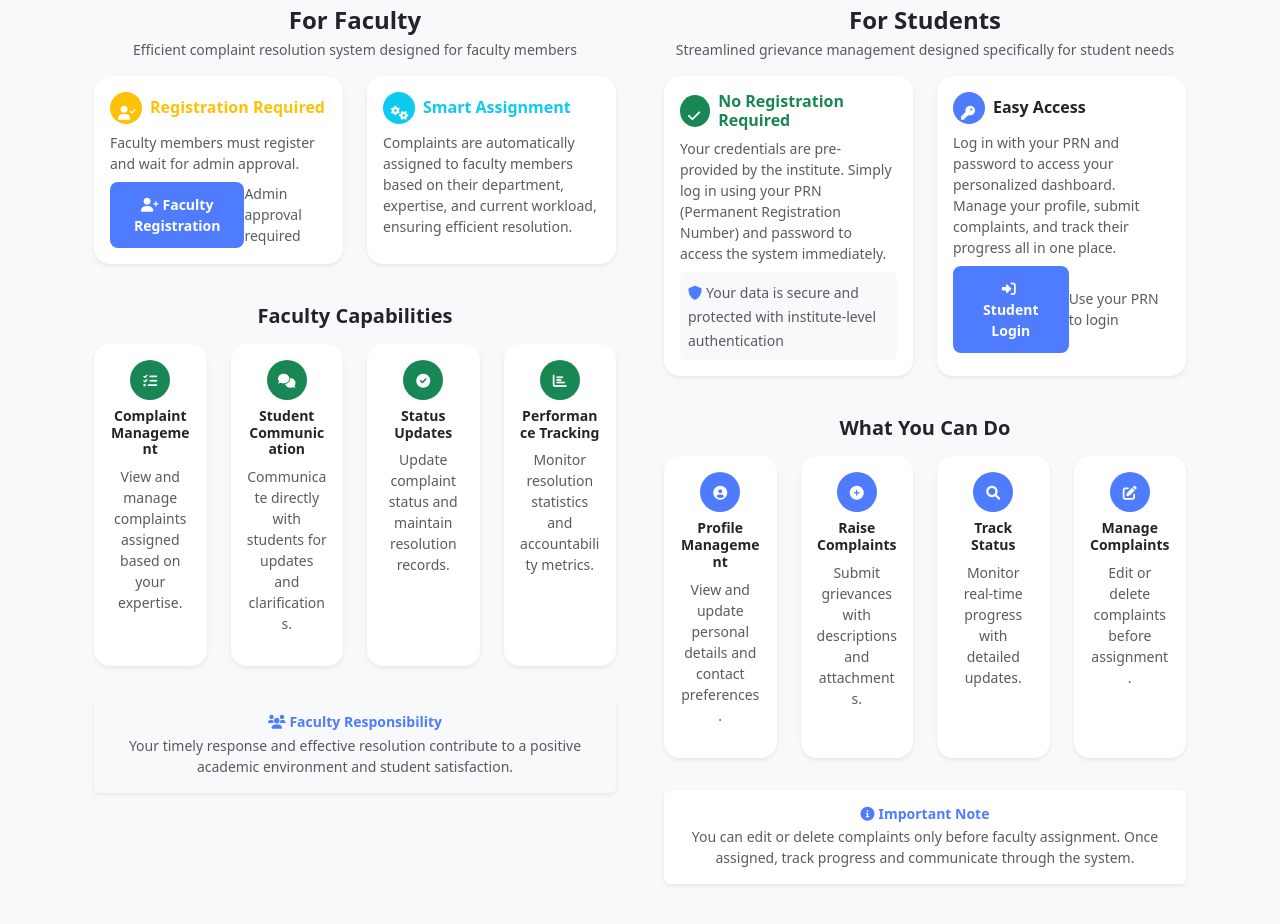
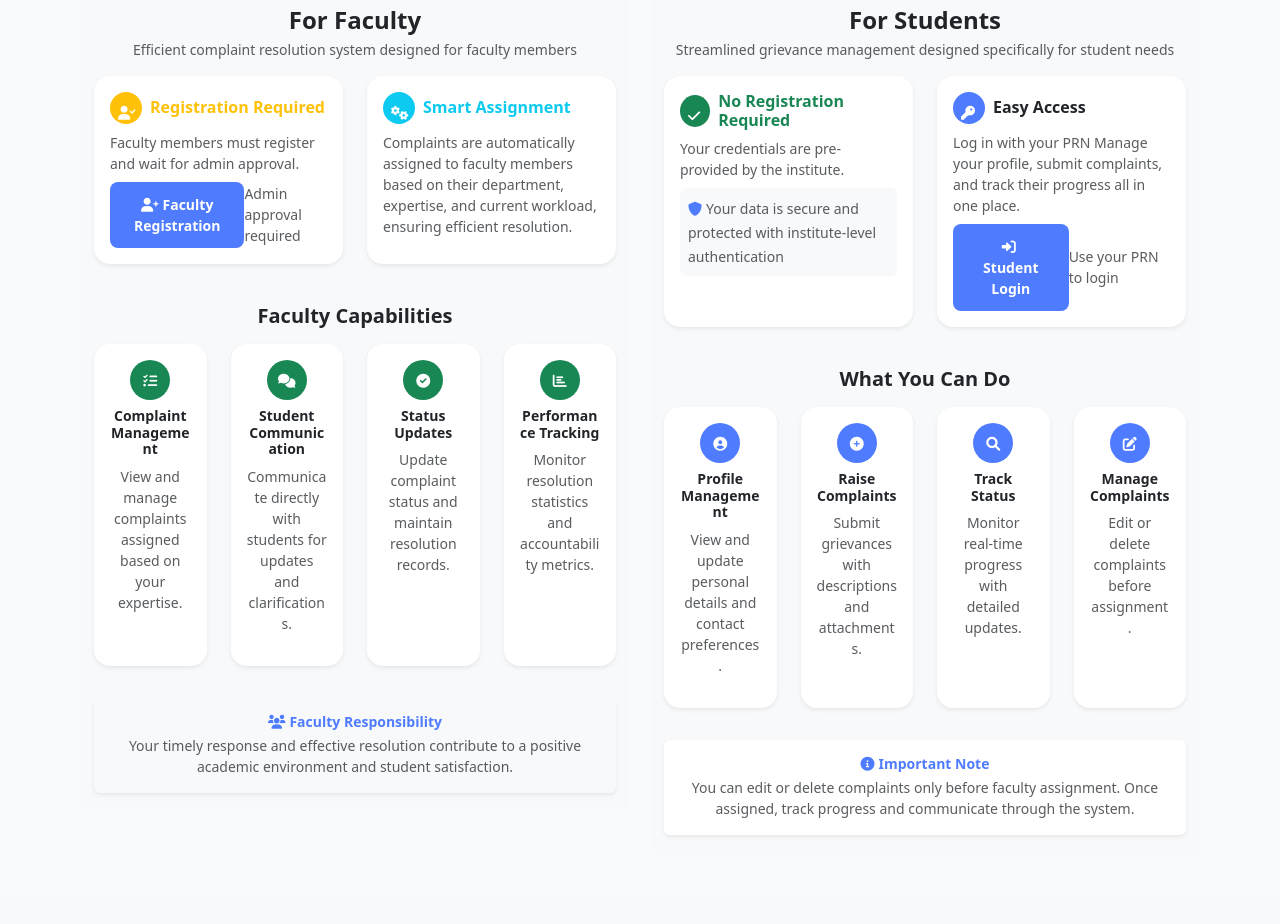
Before and after one commit to Shubham79SP/GrievanceHub, a React (Vite) app: page / in a window 1280 px wide. Shown: the part 866-1790 px from the top of the page. Built offline with nearby package versions, Linux system fonts and the light colour scheme.

Commit message:
made login cards more compact

```diff
--- a/src/components/LandingPage/StudentSection.jsx
+++ b/src/components/LandingPage/StudentSection.jsx
@@ -54,8 +54,7 @@ const StudentSection = () => {
                   <h6 className="fw-bold mb-0 text-success">No Registration Required</h6>
                 </div>
                 <p className="text-muted mb-2 small">
-                  Your credentials are pre-provided by the institute. Simply log in using your PRN (Permanent
-                  Registration Number) and password to access the system immediately.
+                  Your credentials are pre-provided by the institute.
                 </p>
                 <div className="bg-light p-2 rounded">
                   <small className="text-muted">
@@ -76,7 +75,7 @@ const StudentSection = () => {
                   <h6 className="fw-bold mb-0">Easy Access</h6>
                 </div>
                 <p className="text-muted mb-2 small">
-                  Log in with your PRN and password to access your personalized dashboard. Manage your profile, submit
+                  Log in with your PRN Manage your profile, submit
                   complaints, and track their progress all in one place.
                 </p>
                 <div className="d-flex align-items-center justify-content-between">
```
